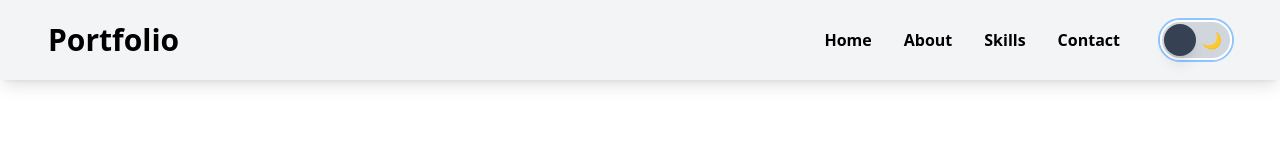
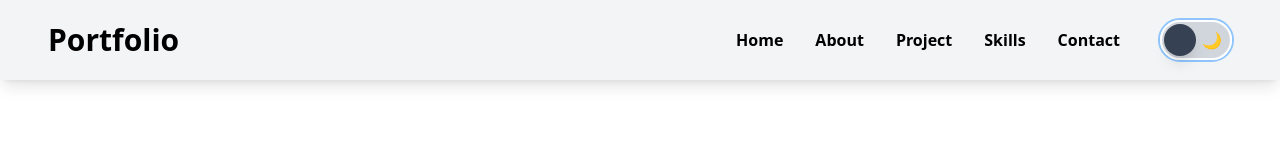
Before and after one commit to programmerstudy164-jpg/Personal_Portfolio, a React (Vite) app: page / in a window 1280 px wide. Shown: the top 160 px of the page. Built offline with nearby package versions, Linux system fonts and the light colour scheme.

Commit message:
Navigation bar

```diff
--- a/src/components/Nav.jsx
+++ b/src/components/Nav.jsx
@@ -3,17 +3,16 @@ import React from "react";
 const navItems = [
   { name: "Home", id: "home" },
   { name: "About", id: "about" },
+  { name: "Project", id: "project" },
   { name: "Skills", id: "Skills" },
   { name: "Contact", id: "contact" },
 ];
-const Nav = ({ Dark }) => {
+const Nav = ({ TextColor }) => {
   return (
     <ul className="flex gap-8">
       {navItems.map((item) => (
         <li
-          className={`font-semibold text-md cursor-pointer ${
-            Dark ? "text-white" : "text-black"
-          }`}
+          className={`font-semibold text-md cursor-pointer hover:text-text-primary ${TextColor}`}
           key={item.id}
         >
           {item.name}
```
